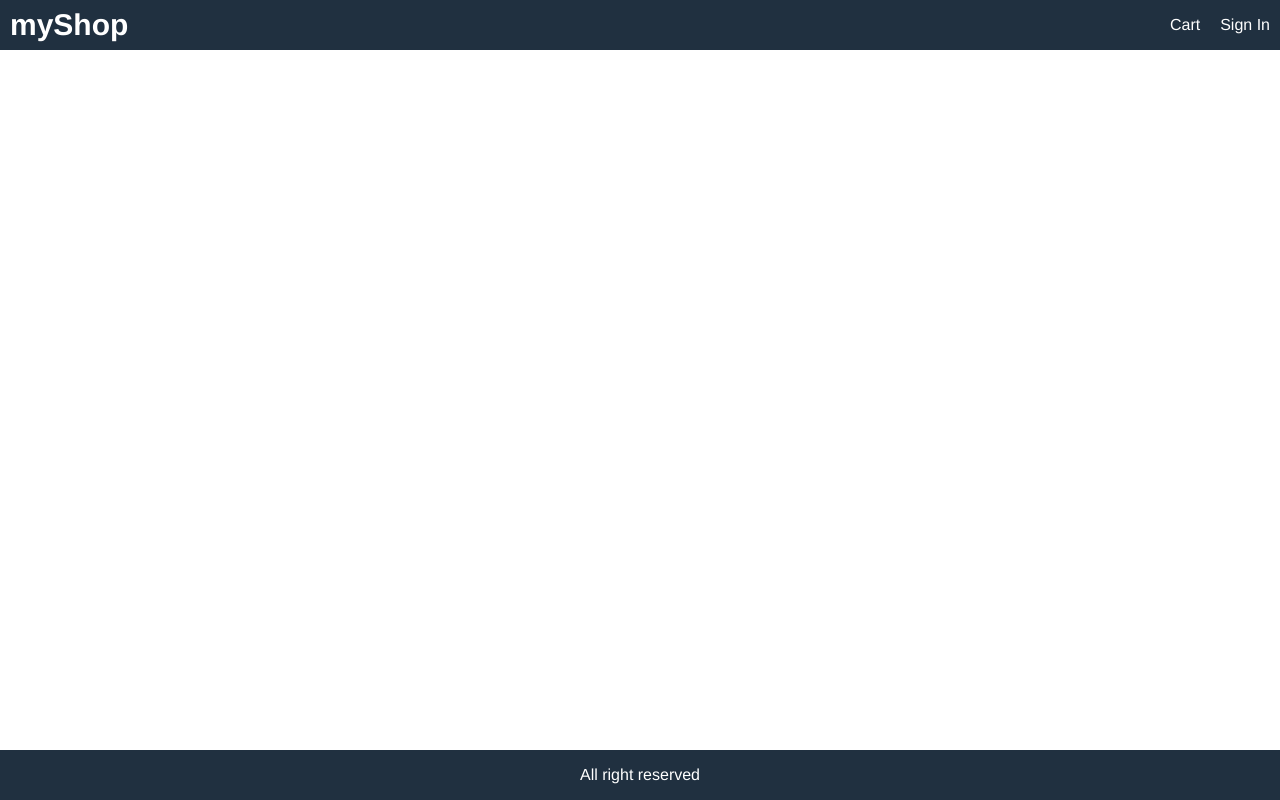
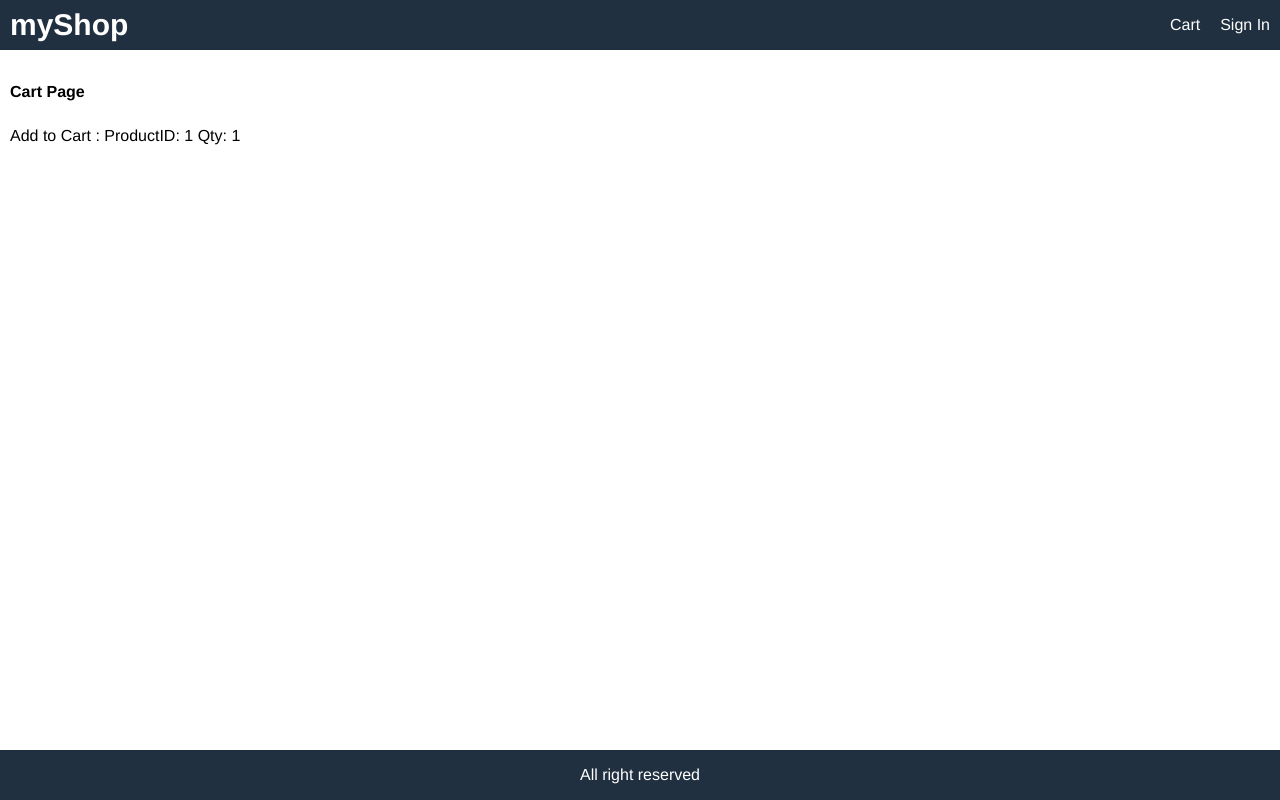
Before and after one commit to Abdi-github/frontend-submodule, a React (Create React App) app: page /cart/1 in a window 1280 px wide. Built offline with nearby package versions, Linux system fonts and the light colour scheme.

Commit message:
cart page setup

```diff
--- a/src/App.js
+++ b/src/App.js
@@ -3,6 +3,7 @@ import "./index.css";
 import { BrowserRouter, Route } from "react-router-dom";
 import HomePage from "./components/pages/HomePage";
 import ProductPage from "./components/pages/ProductPage";
+import CartPage from "./components/pages/CartPage";
 
 function App() {
   return (
@@ -22,6 +23,7 @@ function App() {
         <main>
           <Route path="/" component={HomePage} exact />
           <Route path="/product/:id" component={ProductPage} />
+          <Route path="/cart/:id?" component={CartPage} />
         </main>
         <footer className="row center">All right reserved</footer>
       </div>
--- /dev/null
+++ b/src/components/pages/CartPage.js
@@ -0,0 +1,19 @@
+import React from "react";
+
+const CartPage = (props) => {
+  const productId = props.match.params.id;
+  const qty = props.location.search
+    ? Number(props.location.search.split("=")[1])
+    : 1;
+
+  return (
+    <div>
+      <h2>Cart Page</h2>
+      <p>
+        Add to Cart : ProductID: {productId} Qty: {qty}
+      </p>
+    </div>
+  );
+};
+
+export default CartPage;
--- a/src/components/pages/ProductPage.js
+++ b/src/components/pages/ProductPage.js
@@ -1,4 +1,4 @@
-import React, { useEffect } from "react";
+import React, { useEffect, useState } from "react";
 import { useDispatch, useSelector } from "react-redux";
 import { Link } from "react-router-dom";
 import { detailsProduct } from "../../actions/productActions";
@@ -12,10 +12,15 @@ function ProductPage(props) {
   const { loading, product, error } = productDetails;
   const dispatch = useDispatch();
   const productId = props.match.params.id;
+  const [qty, setQty] = useState(1);
 
   useEffect(() => {
     dispatch(detailsProduct(productId));
   }, [dispatch, productId]);
+
+  const addToCartHandler = () => {
+    props.history.push(`/cart/${productId}?qty=${qty}`);
+  };
 
   return (
     <div>
@@ -56,6 +61,37 @@ function ProductPage(props) {
                       <div className="price">{product.price} CHF</div>
                     </div>
                   </li>
+                  {product.countInStock > 0 && (
+                    <>
+                      <li>
+                        <div className="row">
+                          <div>Qty</div>
+                          <div>
+                            <select
+                              value={qty}
+                              onChange={(e) => setQty(e.target.value)}
+                            >
+                              {[...Array(product.countInStock).keys()].map(
+                                (x) => (
+                                  <option key={x + 1} value={x + 1}>
+                                    {x + 1}
+                                  </option>
+                                )
+                              )}
+                            </select>
+                          </div>
+                        </div>
+                      </li>
+                      <li>
+                        <button
+                          className="primary block"
+                          onClick={addToCartHandler}
+                        >
+                          Add to Cart
+                        </button>
+                      </li>
+                    </>
+                  )}
                   <li>
                     <div className="row">
                       <div>Status</div>
@@ -68,9 +104,6 @@ function ProductPage(props) {
                       </div>
                     </div>
                   </li>
-                  <li>
-                    <button className="primary block">Add to Cart</button>
-                  </li>
                 </ul>
               </div>
             </div>
```
